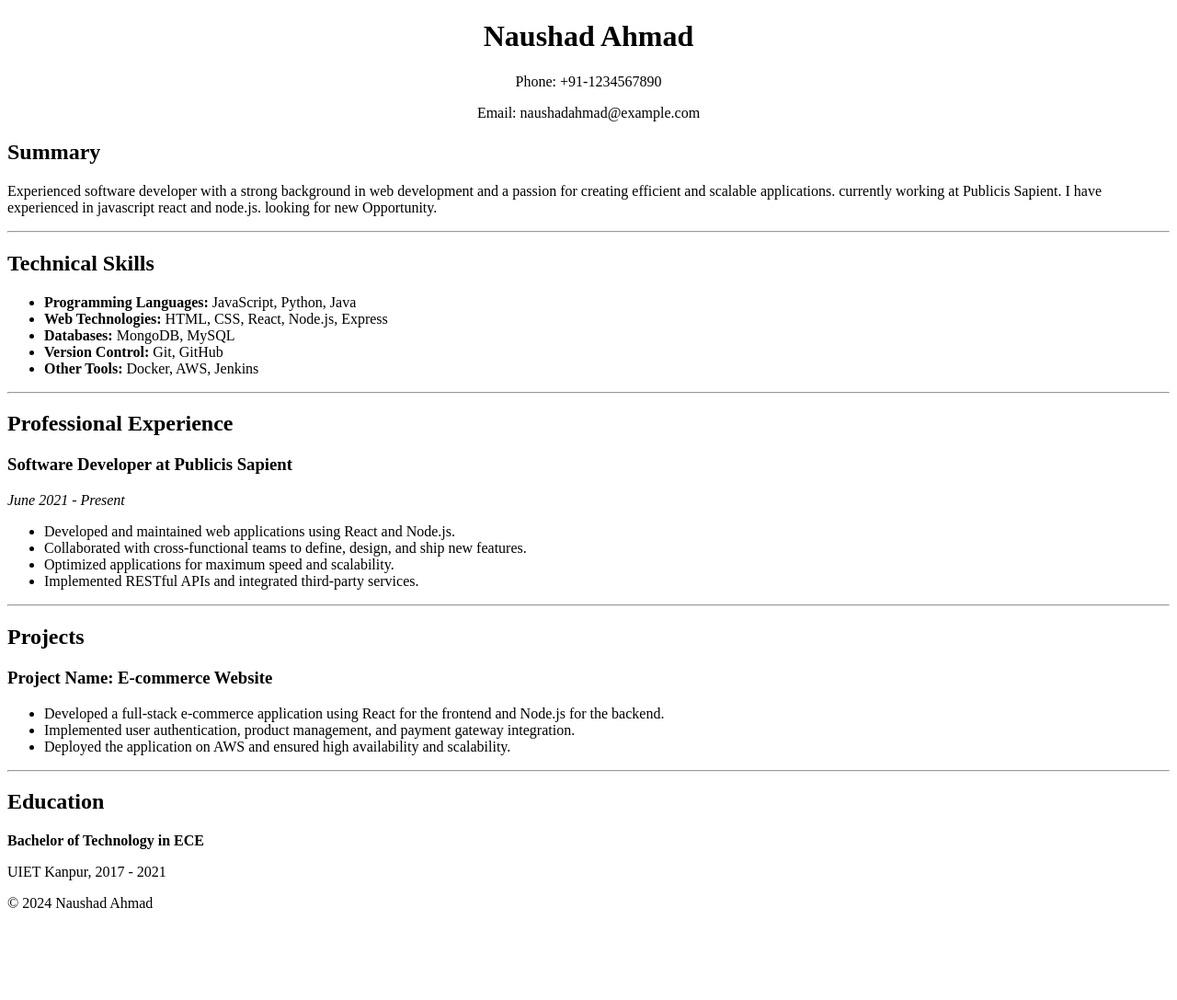
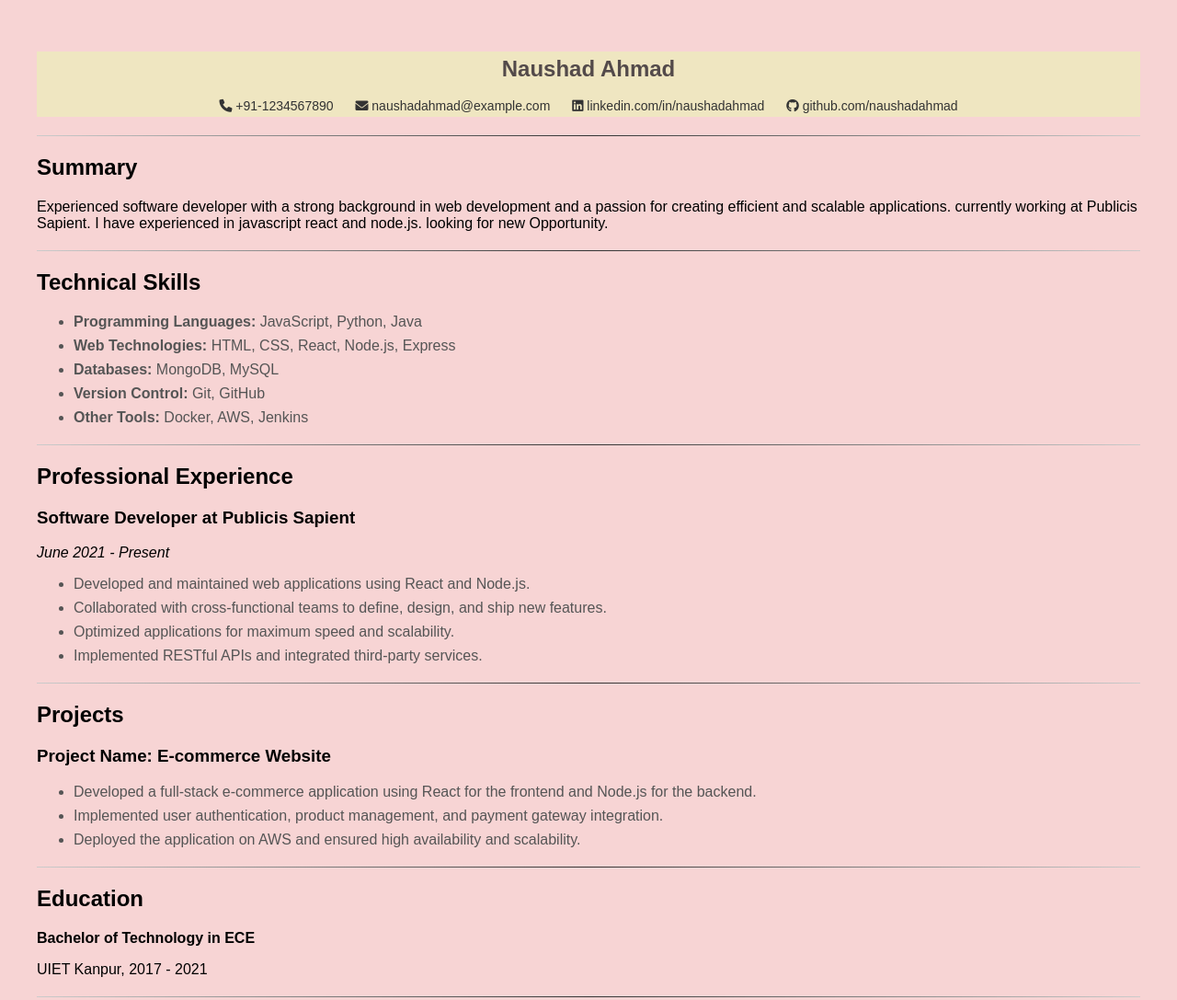
Before and after one commit to Naushad346/Resume, a plain HTML site: page Resume/index.html in a window 1280 px wide. Shown: the top 1087 px of the page at 92% size. Before the commit the page ends 1007 px from the top, so only its background shows below. Drawn offline with Linux system fonts and the light colour scheme.

Commit message:
new changes

```diff
--- a/Resume/index.html
+++ b/Resume/index.html
@@ -4,13 +4,37 @@
     <meta charset="UTF-8">
     <meta name="viewport" content="width=device-width, initial-scale=1.0">
     <title>My Resume</title>
+    <link rel="stylesheet" href="https://cdnjs.cloudflare.com/ajax/libs/font-awesome/6.0.0/css/all.min.css">
+    <link rel="stylesheet" href="style.css">
 </head>
 <body>
-    <div style="text-align: center;">
-        <h1>Naushad Ahmad</h1>
-        <p>Phone: +91-1234567890</p>
-        <p>Email: naushadahmad@example.com</p>
+    <style>
+        body {
+            font-family: Arial, sans-serif;
+            margin: 20px;
+            padding: 20px;
+            background-color: #e149493c;
+        }
+        hr {
+            border: 0;
+            height: 1px;
+            background: #333;
+            background-image: linear-gradient(to right, #ccc, #333, #ccc);
+            margin: 20px 0;
+        }
+        .summary p {
+            display: inline-block;
+            margin: 0 10px;
+        }
+    </style>
+    <div class="summary"  data-auto-ref= "Introtag" style="text-align: center;">
+        <h1 id="userName">Naushad Ahmad</h1>
+        <p><i class="fas fa-phone"></i> +91-1234567890</p>
+        <p><i class="fas fa-envelope"></i> naushadahmad@example.com</p>
+        <p><i class="fab fa-linkedin"></i> linkedin.com/in/naushadahmad</p>
+        <p><i class="fab fa-github"></i> github.com/naushadahmad</p>
     </div>
+    <hr>
     <h2> Summary</h2>
     <p>Experienced software developer with a strong background in web development and a passion for creating efficient and scalable applications. currently working at Publicis Sapient. I have experienced in javascript react and node.js. looking for new Opportunity.</p>
     <hr>
@@ -44,7 +68,7 @@
     <h2> Education</h2>
     <p><b>Bachelor of Technology in ECE</b></p>
     <p>UIET Kanpur, 2017 - 2021</p>
-    <footer
+    <footer></footer>
         <hr>
         <p style="text-align: left;">© 2024 Naushad Ahmad</p>
     </footer>
--- /dev/null
+++ b/Resume/style.css
@@ -0,0 +1,24 @@
+.summary{
+    font-size: 14px;
+    line-height: 1.6;
+    color: #333333;
+    margin-bottom: 20px;
+    background-color: rgb(239 230 193)
+}
+h1{
+    font-size: 24px;
+    color: #534a4a;
+    margin-bottom: 10px;
+}
+#username{
+    font-weight: bold;
+    font-size: 20px;
+    color: #2e6da4;
+}
+li{
+    margin-bottom: 8px;
+    color: #555555;
+}
+p{
+    margin-bottom: 12px;
+}
```
